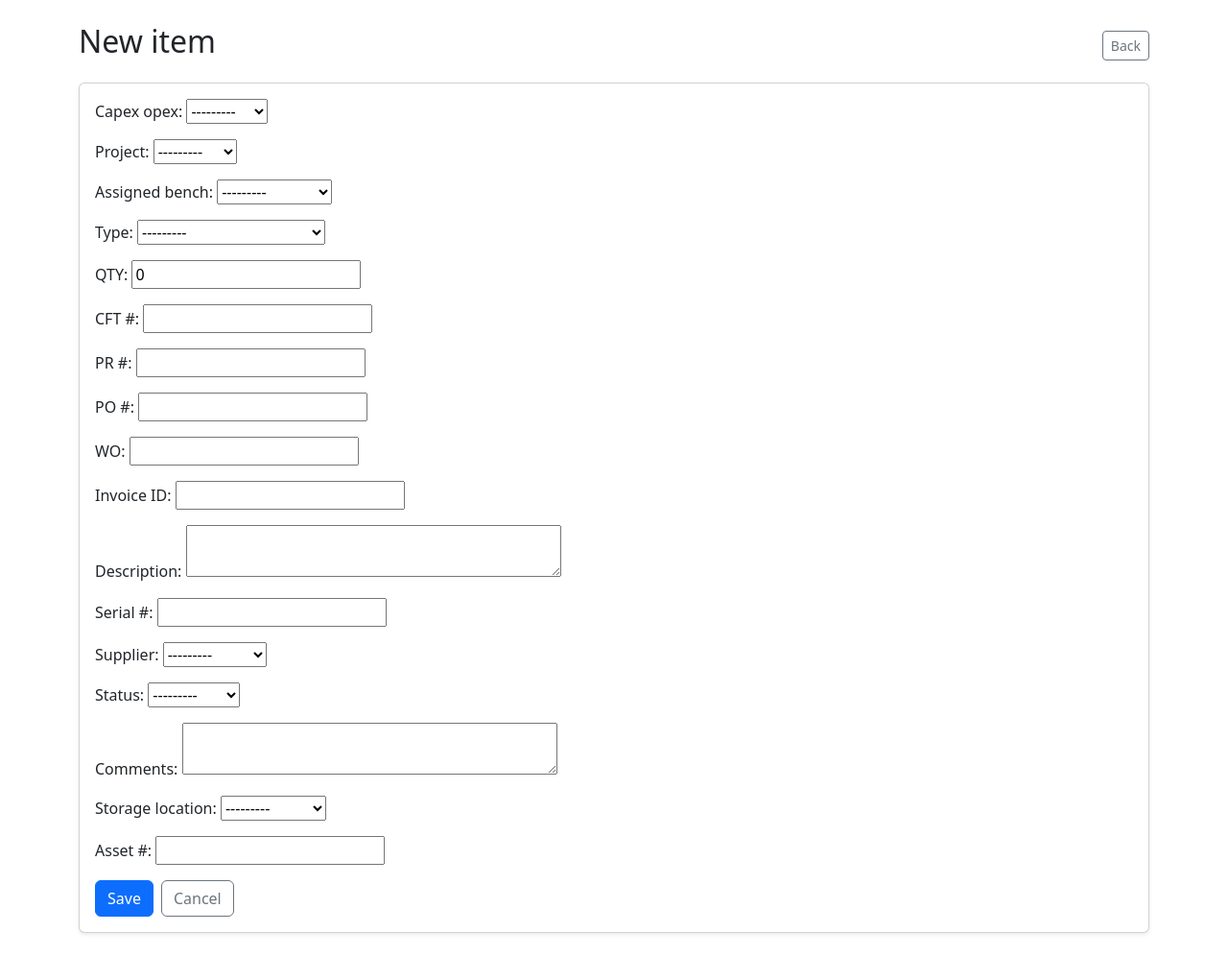
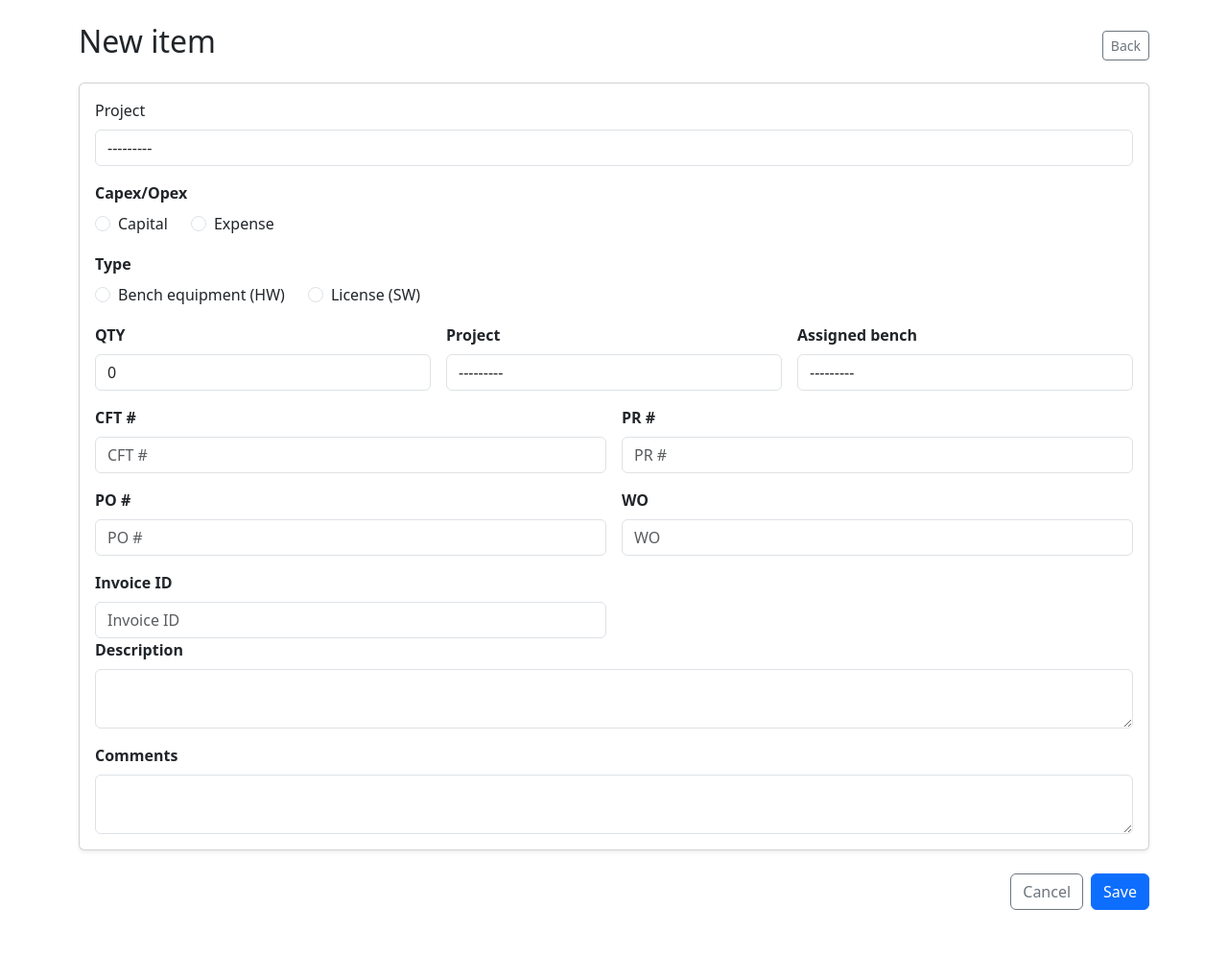
Before and after one commit to Jazzi09/Benches_inventory_project, a Django app: page /new/ in a window 1280 px wide. Shown: the whole page at 96% size. After the commit the page ends 948 px from the top, so only its background shows below. Run offline with Django 4.2, Linux system fonts and the light colour scheme; a user stored in the database is signed in; data comes from the database, SQL or seed files in the repository; parts of the project's set-up code (start-up, migrations or seed data) failed here and were passed over.

Commit message:
modified the urls for each project

```diff
--- a/inv/forms.py
+++ b/inv/forms.py
@@ -1,6 +1,6 @@
 
 from django import forms
-from .models import InventoryItem
+from .models import InventoryItem, CapexOpex, ItemType
 from django.contrib.auth.forms import UserCreationForm
 from django.contrib.auth import get_user_model
 
@@ -17,7 +17,40 @@ class InventoryItemForm(forms.ModelForm):
                 "rows": 2,
                 "cols": 40,
             }),
+            'capex_opex': forms.RadioSelect(attrs={
+                'class': 'form-check-input'
+                }),
+            'type': forms.RadioSelect(attrs={
+                'class': 'form-check-input'
+                }),
         }
+
+    def __init__(self, *args, **kwargs):
+        super().__init__(*args, **kwargs)
+
+        if 'capex_opex' in self.fields:
+            self.fields['capex_opex'].required = True
+            self.fields['capex_opex'].empty_label = None
+            self.fields['capex_opex'].queryset = CapexOpex.objects.order_by('label')
+        if 'type' in self.fields:
+            self.fields['type'].required = True
+            self.fields['type'].empty_label = None
+            self.fields['type'].queryset = ItemType.objects.order_by('label')
+
+        for name, field in self.fields.items():
+            w = field.widget
+            if isinstance(w, (forms.RadioSelect, forms.CheckboxInput, forms.FileInput)):
+                continue
+            w.attrs['class'] = (w.attrs.get('class', '') + ' form-control').strip()
+
+
+        self.fields.get('cft_number', {}).widget.attrs.setdefault('placeholder', 'CFT #')
+        self.fields.get('pr_number', {}).widget.attrs.setdefault('placeholder', 'PR #')
+        self.fields.get('po_number', {}).widget.attrs.setdefault('placeholder', 'PO #')
+        self.fields.get('wo_number', {}).widget.attrs.setdefault('placeholder', 'WO')
+        self.fields.get('invoice_id', {}).widget.attrs.setdefault('placeholder', 'Invoice ID')
+
+
 
 user = get_user_model()
 
--- a/inv/tables.py
+++ b/inv/tables.py
@@ -19,10 +19,10 @@ class InventoryItemTable(tables.Table):
         sequence = (
             "id",
             "capex_opex",
-            "project",
+            "type",
             "assigned_bench",
-            "type",
             "qty",
+            "supplier",
             "cft_number",
             "pr_number",
             "po_number",
@@ -30,7 +30,6 @@ class InventoryItemTable(tables.Table):
             "invoice_id",
             "description",
             "serial_number",
-            "supplier",
             "status",
             "comments",
             "storage_location",
--- a/inv/urls.py
+++ b/inv/urls.py
@@ -1,9 +1,10 @@
 from django.urls import path
 from django.contrib.auth import views as auth_views
-from .views import InventoryListView, inventory_create, inventory_edit, inventory_delete, user_create, HomeView, log_out
+from .views import InventoryListView, inventory_create, inventory_edit, inventory_delete, user_create, HomeView, log_out, inventory_by_project
 
 app_name = "inv"
 urlpatterns = [
+    path('inventory/<str:project_code>/', inventory_by_project, name='inventory_by_project'),
     path('inventory/', InventoryListView.as_view(), name='list'),
     path('home', HomeView, name='home_view'),
     path('new/', inventory_create, name='create'),
--- a/inv/views.py
+++ b/inv/views.py
@@ -12,12 +12,37 @@ import math
 from django_tables2 import SingleTableView
 from django_tables2.views import SingleTableMixin
 from django_filters.views import FilterView
+from django_tables2 import RequestConfig
 
-from .models import InventoryItem
+from .models import InventoryItem, Project
 from .forms import InventoryItemForm, UsrCreation
 from .tables import InventoryItemTable
 from .filters import InventoryItemFilter
 
+
+@login_required
+@permission_required("inv.view_inv")
+def inventory_by_project(request, project_code):
+    current_project = get_object_or_404(Project, code=project_code)
+    qs = (InventoryItem.objects
+          .filter(project=current_project)
+          .select_related('type', 'supplier', 'status', 'assigned_bench')
+          .order_by('id'))
+    f = InventoryItemFilter(request.GET, queryset=qs)
+    qs_filtered = f.qs
+    table = InventoryItemTable(qs_filtered)
+    try:
+        per_page = int(request.GET.get("per_page", 6))
+    except ValueError:
+        per_page = 6
+    if per_page not in (6, 10, 25, 50, 100):
+        per_page = 6
+    RequestConfig(request, paginate={"per_page": per_page}).configure(table)
+    return render(request, "inv/list_tables2.html", {
+        "table": table,
+        "filter": f,
+        "current_project": current_project
+    })
 
 class InventoryListView(PermissionRequiredMixin,LoginRequiredMixin,SingleTableMixin, FilterView):
     permission_required = ["inv.view_inv", "inv.change_inv"]
@@ -50,17 +75,38 @@ class InventoryListView(PermissionRequiredMixin,LoginRequiredMixin,SingleTableMi
 @login_required
 @permission_required("inv.change_inv")
 def inventory_create(request):
+    project_code = request.GET.get("project") or request.POST.get("project")
+    current_project = None
+    if project_code:
+        current_project = Project.objects.filter(code=project_code).first()
+
     if request.method == "POST":
         form = InventoryItemForm(request.POST)
         if form.is_valid():
-            obj = form.save()
+            obj = form.save(ommit=False)
+            if current_project:
+                obj.project = current_project
+            obj.save()
+            if request.headers.get("HX-Request"):
+                return HttpResponse(status=204, headers={"HX-Refresh": "true"})
             per_page = 6
             total = InventoryItem.objects.count()
             last_page = math.ceil(total / per_page)
             return redirect(reverse("inv:list") + f"?page={last_page}#row-{obj.pk}")
     else:
-        form = InventoryItemForm()
-    return render(request, "inv/create.html", {"form": form, "mode": "create"})
+        initial = {}
+        if current_project:
+            initial["project"] = current_project
+        form = InventoryItemForm(initial=initial)
+
+    if request.headers.get("HX-Request"):
+        return render(request, "inv/inventory_form.html", {
+            "form": form,
+            "in_modal": True,
+            "current_project": current_project
+        })
+
+    return render(request, "inv/create.html", {"form": form, "mode": "create", "current_project": current_project})
 
 @login_required
 @permission_required("inv.change_inv")
@@ -98,7 +144,9 @@ def user_create(request):
 
 @login_required
 def HomeView(request):
-    return render(request, "inv/home.html")
+    from .models import Project
+    projects = Project.objects.order_by('label', 'code')
+    return render(request, "inv/home.html",  {"projects": projects})
     # user = None
     # logout(request)
     # user = request.POST.get("username")
--- a/templates/inv/create.html
+++ b/templates/inv/create.html
@@ -14,15 +14,21 @@
       <a class="btn btn-outline-secondary btn-sm" href="{% url 'inv:list' %}">Back</a>
     </div>
 
-    <form method="post" class="card card-body shadow-sm">
+    {% include "inv/inventory_form.html" with in_modal=False %}
+  </div>
+
+
+<!--     <form method="post" class="card card-body shadow-sm">
       {% csrf_token %}
-      {{ form.as_p }}
+      {{ form.as_p }} -->
 
-      <div class="d-flex gap-2">
-      <button class="btn btn-primary" type="submit">Save</button>
-      <a class="btn btn-outline-secondary" href="{% url 'inv:list' %}">Cancel</a>
-      </div>
-    </form>
-  </div>
+ <!--      <div class="d-flex gap-2">
+        <button class="btn btn-primary" type="submit">Save</button>
+        <a class="btn btn-outline-secondary" href="{% url 'inv:list' %}">Cancel</a>
+      </div> -->
+        <script
+        src="https://cdn.jsdelivr.net/npm/bootstrap@5.3.3/dist/js/bootstrap.bundle.min.js">
+        </script>
+
 </body>
 </html>
--- /dev/null
+++ b/templates/inv/inventory_form.html
@@ -0,0 +1,174 @@
+{# templates/inv/inventory_form.html #}
+<form method="post" action="" class="card card-body shadow-sm">
+    {% csrf_token %}
+
+    {% if current_project %}
+    <div class="mb-3">
+        <label class="form-label fw-semibold">Project</label><br>
+        <span class="badge rounded-pill bg-body-secondary text-secondary-emphasis border px-3 py-2">
+            <i class="bi bi-kanban me-1"></i>{{ current_project.label|default:current_project.code }}
+        </span>
+        <input type="hidden" name="project" value="{{ current_project.code }}">
+    </div>
+    {% else %}
+        {% if form.project %}
+            <div class="mb-3">
+                <label class="form-label">Project</label>
+                {{ form.project }}
+                {% if form.project.errors %}
+                    <div class="invalid-feedback d-block">{{ form.project.errors|striptags }}</div>
+                {% endif %}
+            </div>
+        {% endif %}
+    {% endif %}
+
+  {# Capexopex (radios) #}
+  {% if form.capex_opex %}
+    <div class="mb-3">
+      <label class="form-label fw-semibold">Capex/Opex</label>
+      <div class="d-flex flex-wrap gap-4">
+        {% for opt in form.capex_opex %}
+          <div class="form-check">
+            {{ opt.tag }}
+            <label class="form-check-label" for="{{ opt.id_for_label }}">{{ opt.choice_label }}</label>
+          </div>
+        {% endfor %}
+      </div>
+      {% if form.capex_opex.errors %}
+        <div class="invalid-feedback d-block">{{ form.capex_opex.errors|striptags }}</div>
+      {% endif %}
+    </div>
+  {% endif %}
+
+  {# Type (radios) #}
+  {% if form.type %}
+    <div class="mb-3">
+      <label class="form-label fw-semibold">Type</label>
+      <div class="d-flex flex-wrap gap-4">
+        {% for opt in form.type %}
+          <div class="form-check">
+            {{ opt.tag }}
+            <label class="form-check-label" for="{{ opt.id_for_label }}">{{ opt.choice_label }}</label>
+          </div>
+        {% endfor %}
+      </div>
+      {% if form.type.errors %}
+        <div class="invalid-feedback d-block">{{ form.type.errors|striptags }}</div>
+      {% endif %}
+    </div>
+  {% endif %}
+
+  <div class="row g-3">
+
+    {% if form.qty %}
+      <div class="col-12 col-md-4">
+        <label class="form-label fw-semibold">QTY</label>
+        {{ form.qty }}
+        {% if form.qty.errors %}
+          <div class="invalid-feedback d-block">{{ form.qty.errors|striptags }}</div>
+        {% endif %}
+      </div>
+    {% endif %}
+
+    {% if form.project %}
+      <div class="col-12 col-md-4">
+        <label class="form-label fw-semibold">Project</label>
+        {{ form.project }}
+        {% if form.project.errors %}
+          <div class="invalid-feedback d-block">{{ form.project.errors|striptags }}</div>
+        {% endif %}
+      </div>
+    {% endif %}
+
+    {% if form.assigned_bench %}
+      <div class="col-12 col-md-4">
+        <label class="form-label fw-semibold">Assigned bench</label>
+        {{ form.assigned_bench }}
+        {% if form.assigned_bench.errors %}
+          <div class="invalid-feedback d-block">{{ form.assigned_bench.errors|striptags }}</div>
+        {% endif %}
+      </div>
+    {% endif %}
+
+    {% if form.cft_number %}
+      <div class="col-md-6">
+        <label class="form-label fw-semibold">CFT #</label>
+        {{ form.cft_number }}
+        {% if form.cft_number.errors %}
+          <div class="invalid-feedback d-block">{{ form.cft_number.errors|striptags }}</div>
+        {% endif %}
+      </div>
+    {% endif %}
+
+    {% if form.pr_number %}
+      <div class="col-md-6">
+        <label class="form-label fw-semibold">PR #</label>
+        {{ form.pr_number }}
+        {% if form.pr_number.errors %}
+          <div class="invalid-feedback d-block">{{ form.pr_number.errors|striptags }}</div>
+        {% endif %}
+      </div>
+    {% endif %}
+
+    {% if form.po_number %}
+      <div class="col-md-6">
+        <label class="form-label fw-semibold">PO #</label>
+        {{ form.po_number }}
+        {% if form.po_number.errors %}
+          <div class="invalid-feedback d-block">{{ form.po_number.errors|striptags }}</div>
+        {% endif %}
+      </div>
+    {% endif %}
+
+    {% if form.wo_number %}
+      <div class="col-md-6">
+        <label class="form-label fw-semibold">WO</label>
+        {{ form.wo_number }}
+        {% if form.wo_number.errors %}
+          <div class="invalid-feedback d-block">{{ form.wo_number.errors|striptags }}</div>
+        {% endif %}
+      </div>
+    {% endif %}
+
+    {% if form.invoice_id %}
+      <div class="col-md-6">
+        <label class="form-label fw-semibold">Invoice ID</label>
+        {{ form.invoice_id }}
+        {% if form.invoice_id.errors %}
+          <div class="invalid-feedback d-block">{{ form.invoice_id.errors|striptags }}</div>
+        {% endif %}
+      </div>
+    {% endif %}
+  </div>
+
+  <div class="row g-3">
+    {% if form.description %}
+      <div class="col-12">
+        <label class="form-label fw-semibold">Description</label>
+        {{ form.description }}
+        {% if form.description.errors %}
+          <div class="invalid-feedback d-block">{{ form.description.errors|striptags }}</div>
+        {% endif %}
+      </div>
+    {% endif %}
+
+    {% if form.comments %}
+      <div class="col-12">
+        <label class="form-label fw-semibold">Comments</label>
+        {{ form.comments }}
+        {% if form.comments.errors %}
+          <div class="invalid-feedback d-block">{{ form.comments.errors|striptags }}</div>
+        {% endif %}
+      </div>
+    {% endif %}
+  </div>
+</form>
+
+<div class="d-flex justify-content-end gap-2 mt-4">
+    {% if in_modal %}
+        <button type="button" class="btn btn-outline-secondary" data-bs-dismiss="modal">Cancel</button>
+    {% else %}
+        <a class="btn btn-outline-secondary" href="{% url 'inv:list' %}">Cancel</a>
+    {% endif %}
+    <button class="btn btn-primary" type="submit">Save</button>
+</div>
```
Also changed, not shown: inv/models.py (+8 -2 lines), templates/inv/home.html (+8 -0 lines), templates/inv/list_tables2.html (+40 -10 lines).
